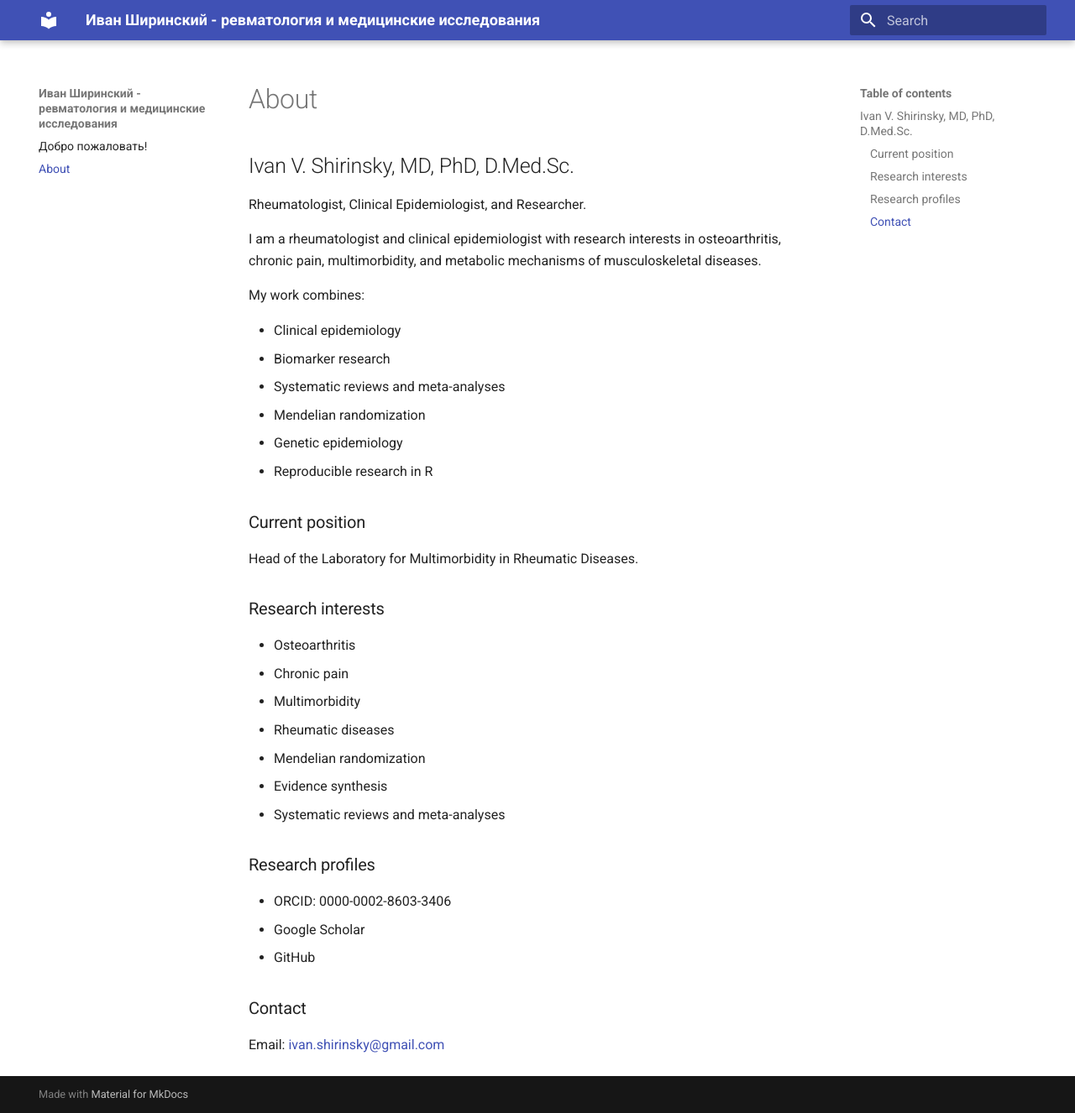
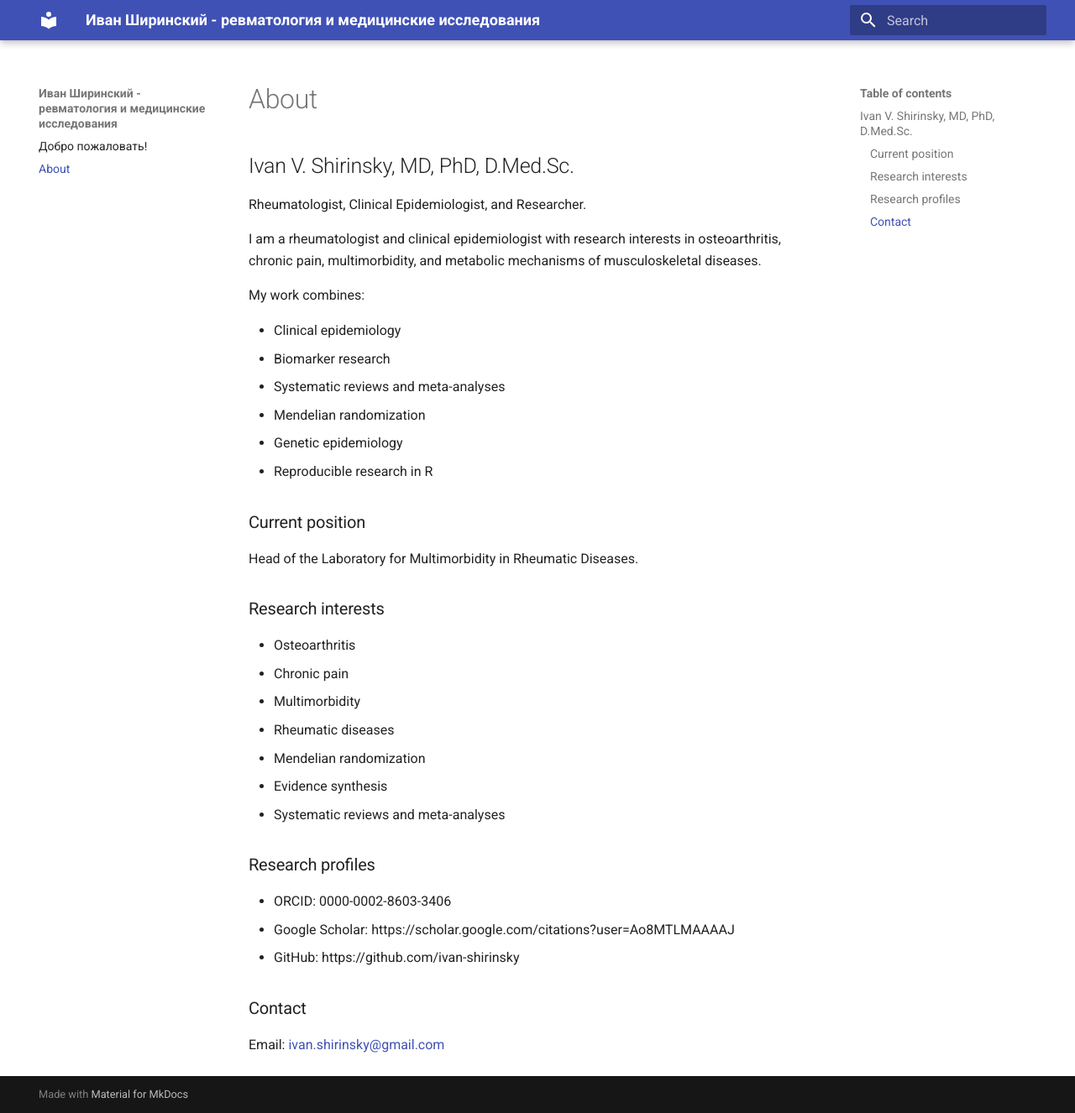
Before and after one commit to ivan-shirinsky/ivan-shirinsky.github.io, an MkDocs documentation site: the page built from docs/about.md, in a window 1280 px wide and 1326 px high. Shown: the whole window at 84% size. Built offline with MkDocs 1.6.1 and Material for MkDocs 9.7.7, drawn with Linux system fonts in a browser that asks for light colours; some of the changed lines change nothing that is shown.

Commit message:
Update about.md

```diff
--- a/docs/about.md
+++ b/docs/about.md
@@ -32,8 +32,8 @@ Head of the Laboratory for Multimorbidity in Rheumatic Diseases.
 ### Research profiles
 
 * ORCID: 0000-0002-8603-3406
-* Google Scholar
-* GitHub
+* Google Scholar:  https://scholar.google.com/citations?user=Ao8MTLMAAAAJ
+* GitHub: https://github.com/ivan-shirinsky
 
 ### Contact
 
```
